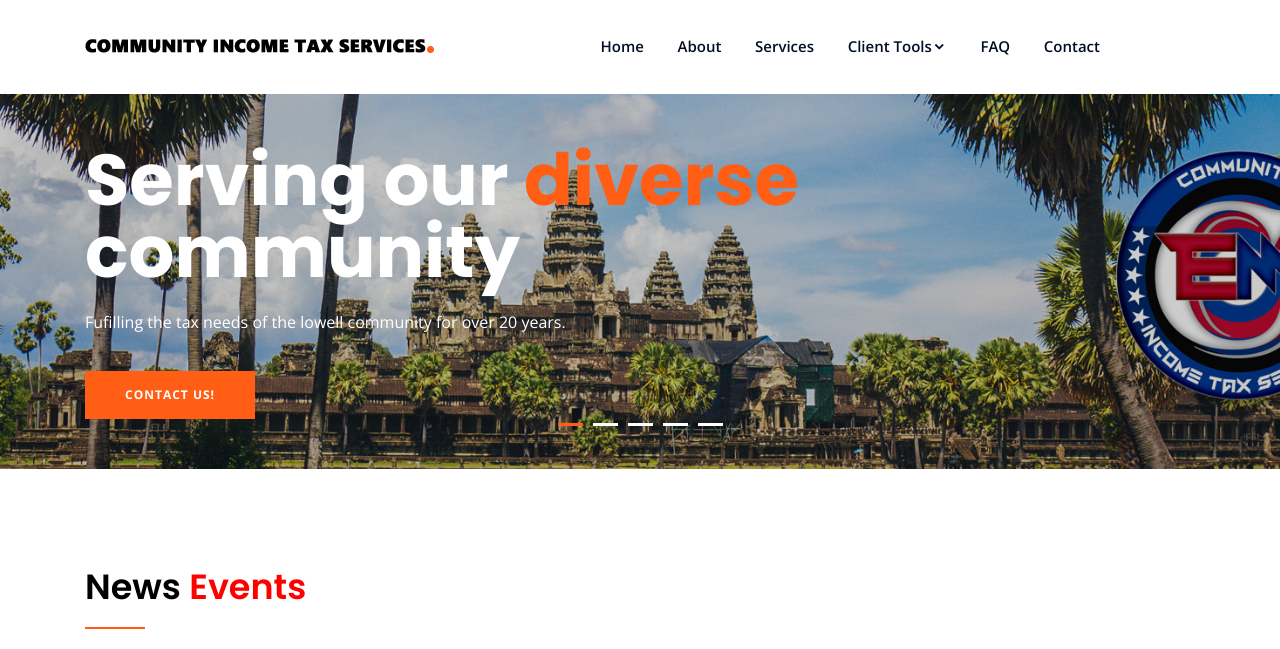
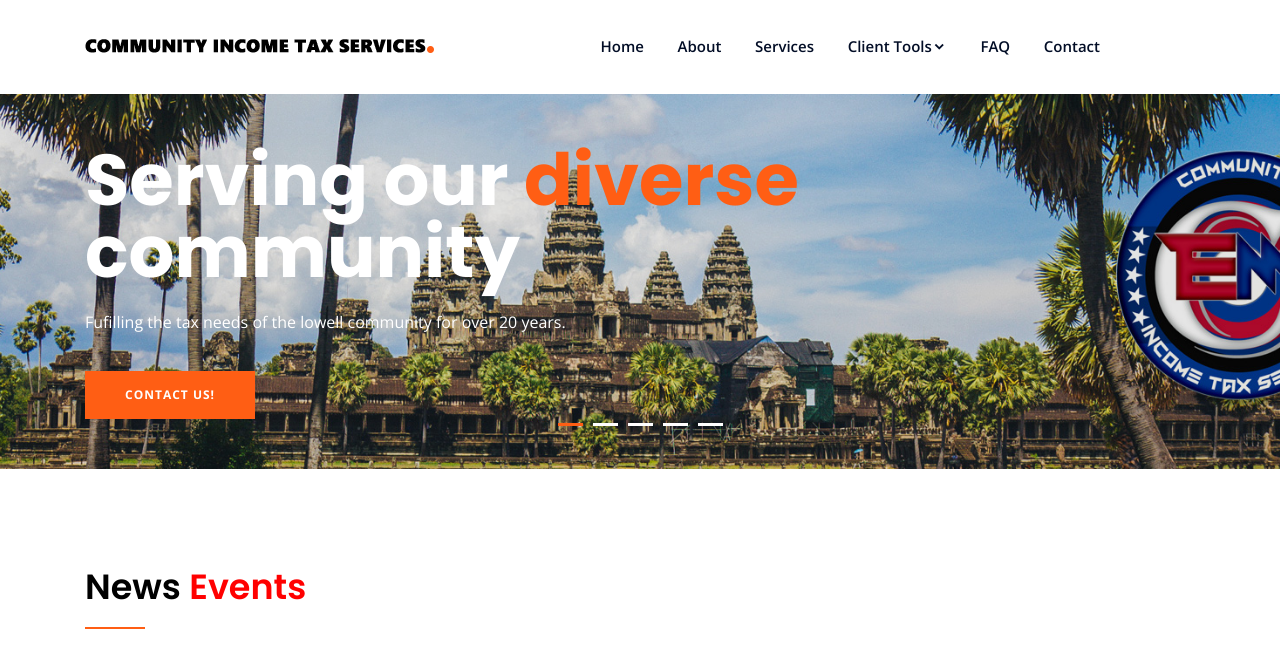
Before and after one commit to johnny-mom/erictaxpro-jekyll, a Jekyll site: the page built from index.html, in a window 1280 px wide. Shown: the top 649 px of the page. Built offline with Jekyll 4.4.1, drawn with Linux system fonts in a browser that asks for light colours; grey boxes are pictures that could not be loaded.

Commit message:
change opacity to 0.1

```diff
--- a/assets/css/style.css
+++ b/assets/css/style.css
@@ -616,7 +616,7 @@ label {
 	width: 100%;
 	height: 100%;
 	background: #000;
-	opacity: 0.2;
+	opacity: 0.1;
 }
 .slider-two-bg{
 	height: 810px;
```
